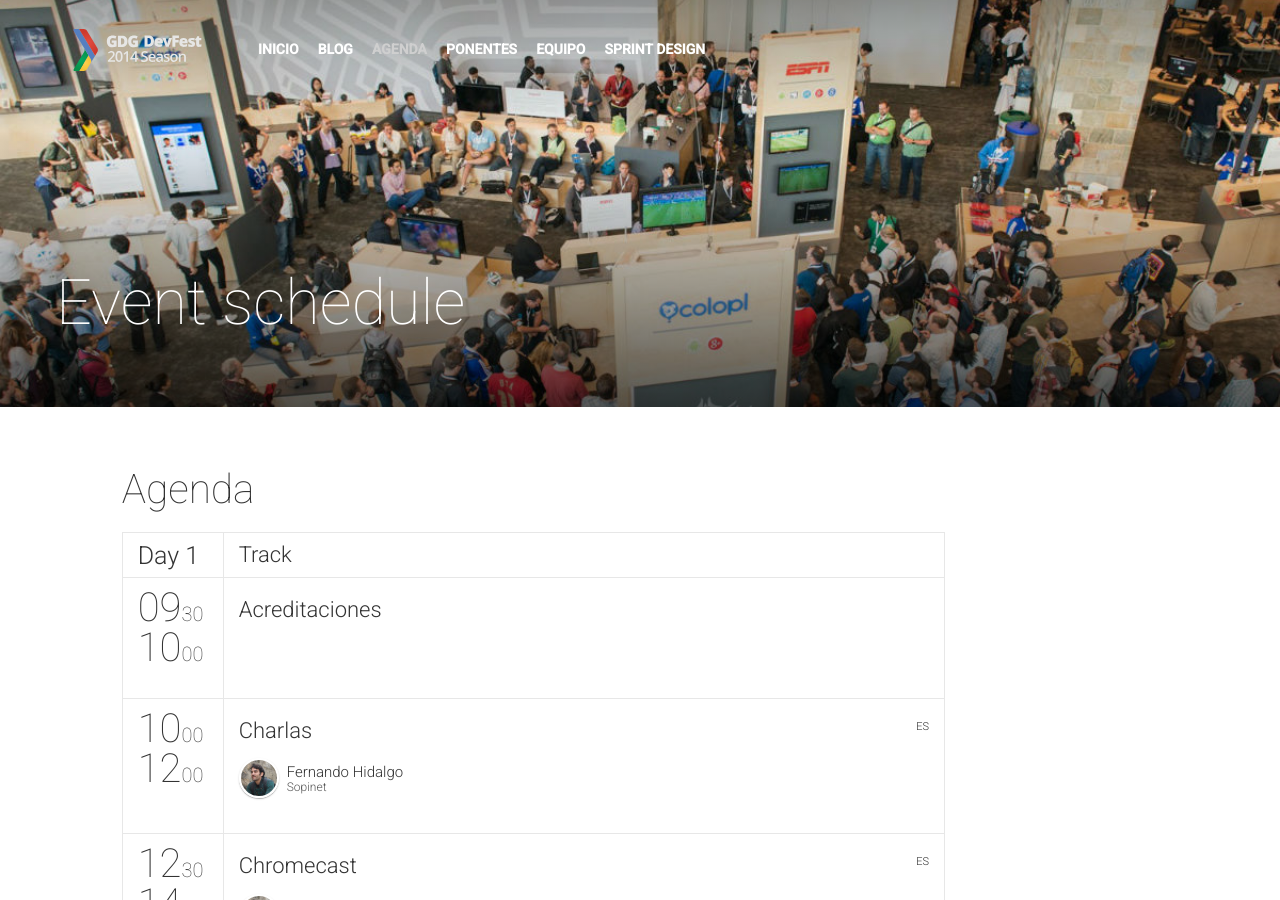
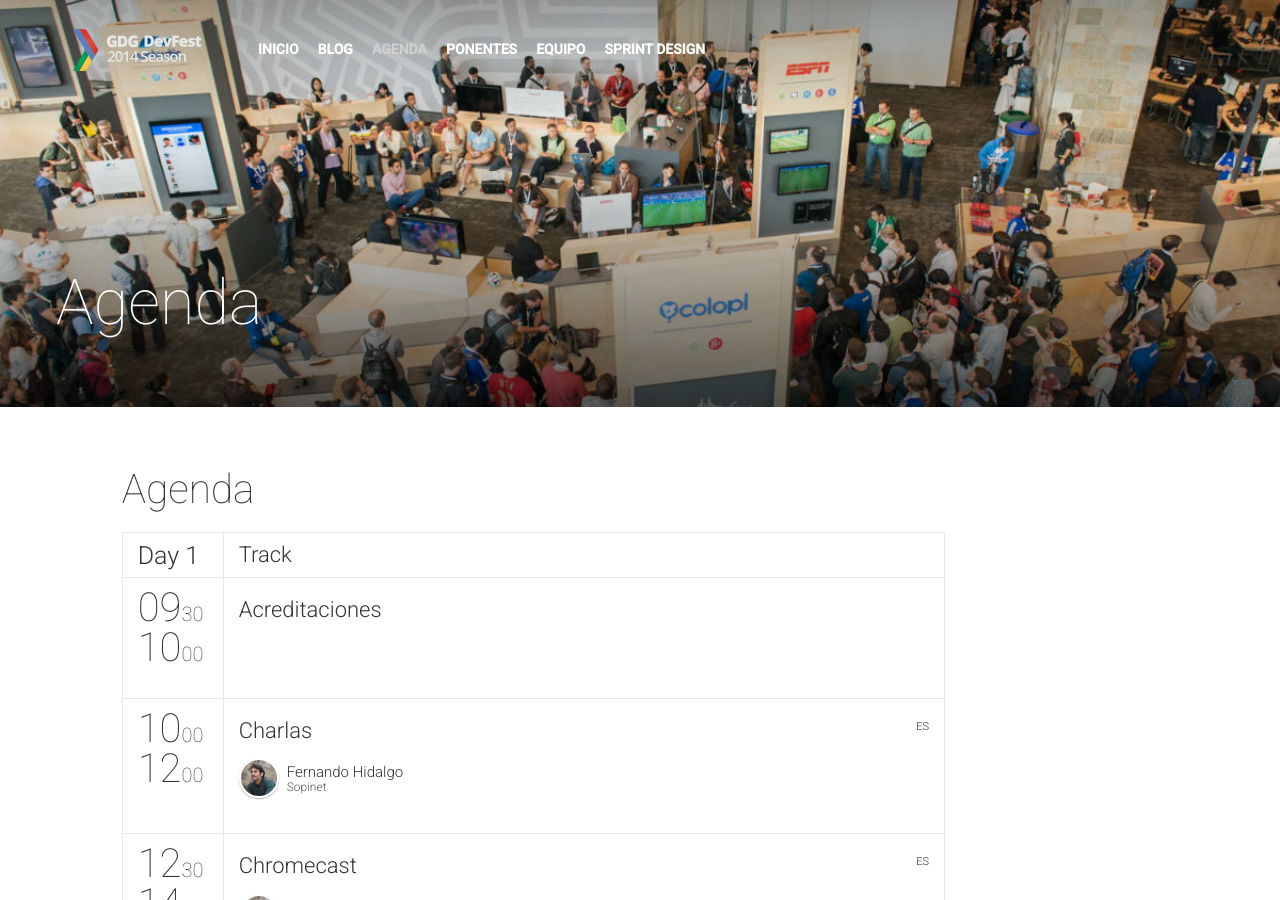
Before and after one commit to GDGCordoba/DevFest2015, a Jekyll site: the page built from schedule.html, in a window 1280 px wide and 900 px high. Built offline with Jekyll 4.4.1, drawn with Linux system fonts in a browser that asks for light colours; nearby versions of some CDN libraries; comment, search, counter and statistics services are not loaded.

Commit message:
Translate

```diff
--- a/_config.yml
+++ b/_config.yml
@@ -61,7 +61,7 @@ aboutTitle: "Acerca de GDG DevFest Córdoba 2014"
 aboutBlock:
  #- {title: "Workshops", image: "workshop.jpg", text: "Full-day of workshops, hands-on experience, hacking and debugging. Come and tame your favourite technology!" }
   - {title: "Charlas", image: "conference.jpg", text: "El mayor evento de Google organizado por el Google Developers Group de tu ciudad. ¡Excelentes charlas y mucha diversión!" }
-  - {title: "Sprint Design", image: "hackathon.jpg", text: "¡Pasa una tarde en una hackathon estilo libre! ¿Quieres algo de trabajo en equipo un jueves? ¡Trae a tus compañeros y participa en nuestro diseño Sprint!" }
+  - {title: "Sprint Design", image: "hackathon.jpg", text: "¡Pasa una tarde en una hackathon estilo libre! ¿Quieres algo de trabajo en equipo un viernes? ¡Trae a tus compañeros y participa en nuestro diseño Sprint!" }
 
 # Statistic Block
 statisticBlockImage: "statistic.jpg"
--- a/schedule.html
+++ b/schedule.html
@@ -1,6 +1,6 @@
 ---
 layout: default
-title: Event schedule
+title: Agenda
 permalink: /schedule/
 image: schedule.jpg
 ---
--- a/speakers.html
+++ b/speakers.html
@@ -1,6 +1,6 @@
 ---
 layout: default
-title: Speakers
+title: Ponentes
 permalink: /speakers/
 modal: all
 ---
--- a/team.html
+++ b/team.html
@@ -1,6 +1,6 @@
 ---
 layout: default
-title: Team
+title: Equipo
 permalink: /team/
 color: "#00bcd4"
 modal: team
```
